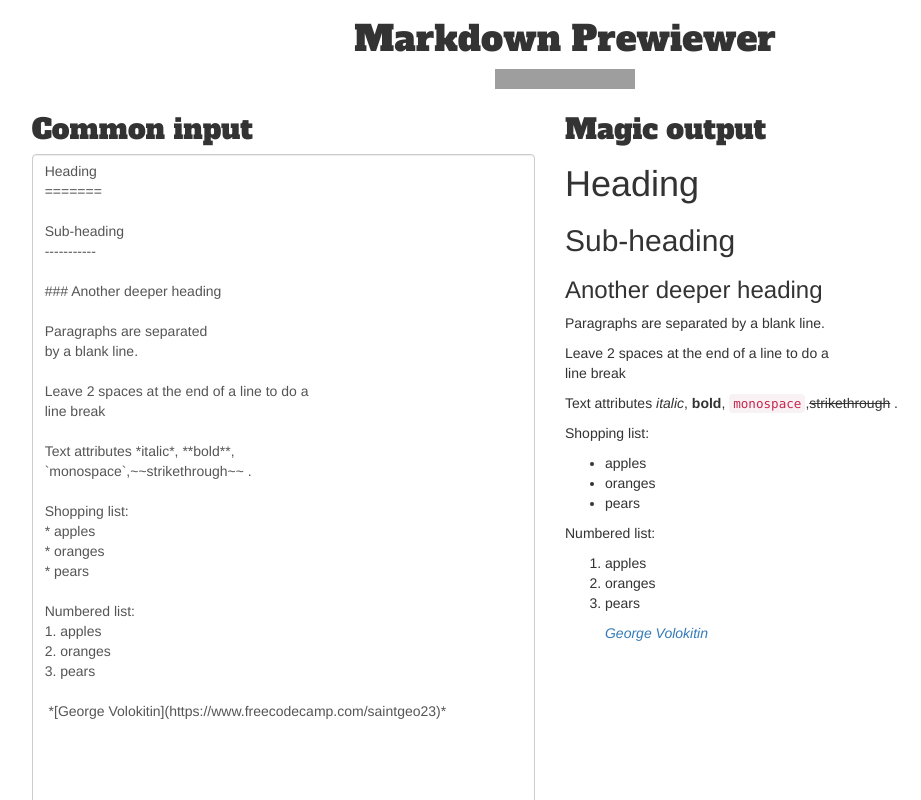
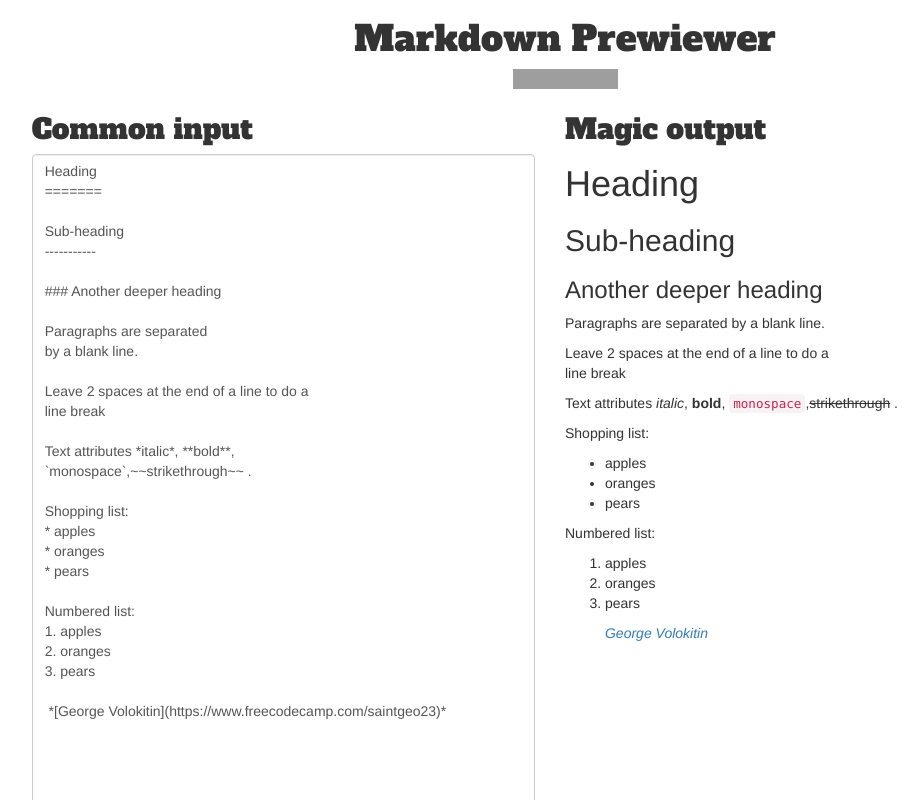
Before and after one commit to mdpreviewer/mdpreviewer.github.io, a plain HTML site: page index.html in a window 1280 px wide. Shown: the whole page, without its empty margins (75-996 px from the left). Drawn offline with Linux system fonts and the light colour scheme; grey boxes are pictures that could not be loaded.

Commit message:
MDP-04. Share button fix

```diff
--- a/index.html
+++ b/index.html
@@ -41,7 +41,7 @@
   <body>
     <h1 class="title">Markdown Prewiewer</h1>
     <div class="socials">
-      <iframe src="https://www.facebook.com/plugins/share_button.php?href=https%3A%2F%2Fdevelopers.facebook.com%2Fdocs%2Fplugins%2F&layout=button_count&size=small&mobile_iframe=true&width=140&height=20&appId" width="140" height="20" style="border:none;overflow:hidden" scrolling="no" frameborder="0" allowTransparency="true"></iframe>
+      <iframe src="https://www.facebook.com/plugins/share_button.php?href=https%3A%2F%2Fmdpreviewer.github.io%2F&layout=button_count&size=small&mobile_iframe=true&width=105&height=20&appId" width="105" height="20" style="border:none;overflow:hidden" scrolling="no" frameborder="0" allowTransparency="true"></iframe>
     </div>
     <div id="content"></div>
     <footer class="row">
```
